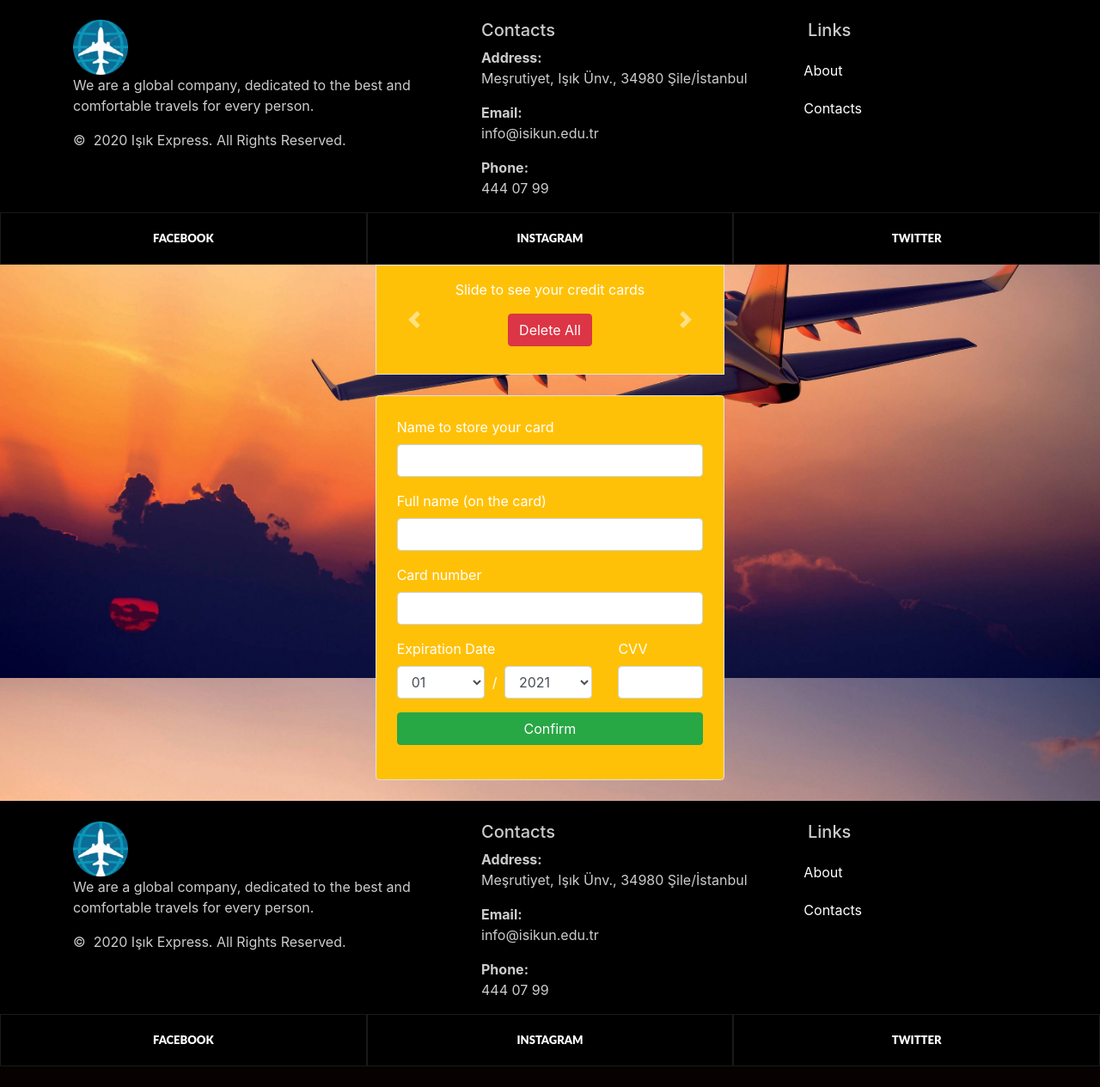
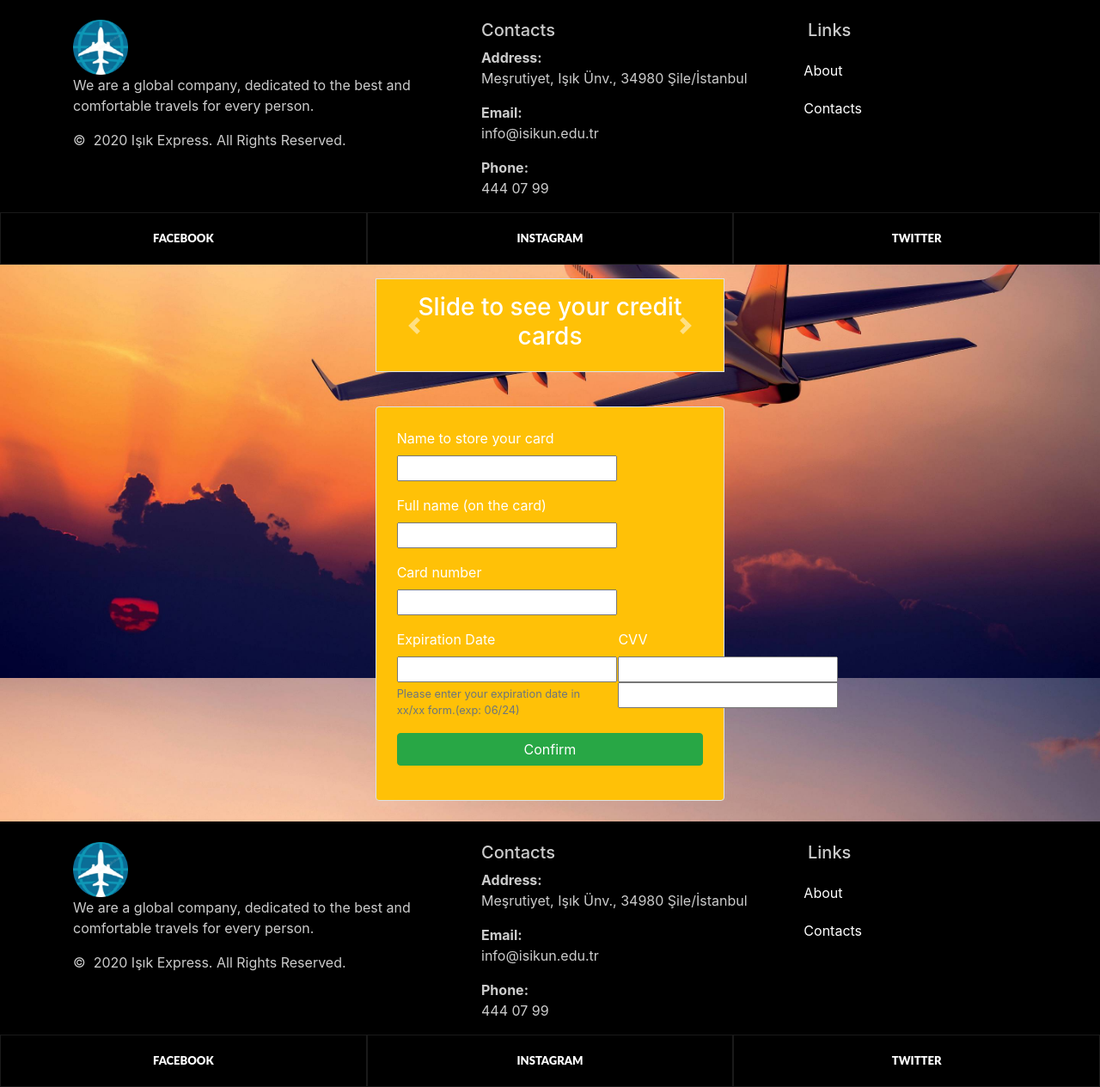
Before and after one commit to egesaray/Airline-Ticket-Selling-Site, a Django app: template airline/home/templates/home/creditcards.html in a window 1280 px wide. Shown: the part 811-2076 px from the top of the page at 86% size. Before the commit the page ends 2052 px from the top, so only its background shows below. Run offline with Django 3.2, Linux system fonts and the light colour scheme; the template is opened without the code that fills it: most values are stand-ins (such as "Sample title", 1, 10 or a date in 2020); form fields are guessed from the names that the template uses; some libraries are stand-ins or nearby versions.

Commit message:
credit card page

```diff
--- a/airline/home/forms.py
+++ b/airline/home/forms.py
@@ -1,5 +1,5 @@
 from django import forms
-from django.contrib.auth.models import User , admin
+from django.contrib.auth.models import User
 from django.contrib.auth.forms import UserCreationForm
 from home.models import *
 from django.forms import ModelForm
--- a/airline/home/templates/home/creditcards.html
+++ b/airline/home/templates/home/creditcards.html
@@ -25,16 +25,13 @@
 <div class="row">
     <div class="col-sm-4"></div>
     <div class="col-sm-4">
-        <div class="container border p-3 bg-warning text-white">
+        <div class="container border p-3 my-3 bg-warning text-white">
             <div id="carouselExampleControls" class="carousel slide">
                 <div class="carousel-inner">
 
                     <div class="carousel-item active">
                         <div style="text-align: center;">
-                            <p>Slide to see your credit cards</p>
-                            <form action="" method="POST">
-                                <input class="btn btn-danger" name="delete" type="submit" value="Delete All"/>
-                            </form>
+                            <h3>Slide to see your credit cards</h3>
                         </div>
                     </div>
                     {% for mycreditcards in mycreditcards %}
@@ -43,8 +40,7 @@
                             <p>{{ mycreditcards.cardName }}</p>
                             <form action="" method="POST">
                                 {% csrf_token %}
-                                <input class="btn btn-danger" name="delete" type="submit" value="Delete Card"/>
-                                <!--<a href="#" name="delete" class="btn btn-danger" role="button">Delete Card</a>-->
+                                <a href="{% url 'delete_creditcard' mycreditcards.id %}" name="delete" class="btn btn-danger" role="button">Delete Card</a>
                             </form>
                         </div>
                     </div>
@@ -64,28 +60,33 @@
     </div>
     <div class="col-sm-4"></div>
 </div>
+
+
+
+
 <div class="row">
     <div class="col-sm-4"></div>
     <div class="col-sm-4">
         <div class="card border  my-4 bg-warning text-white">
             <div class="card-body p-4">
-                <form role="form">
+                <form role="form" method="POST">
+                    {% csrf_token %}
                     <div class="form-group">
-                        <label for="CardName">Name to store your card</label>
+                        <label>Name to store your card</label>
                         <div class="input-group">
-                            <input type="text" class="form-control" name="username" id="CardName" required="">
+                            {{form.cardName}}
                         </div>
                     </div>
                     <div class="form-group">
-                        <label for="CardHolderName">Full name (on the card)</label>
+                        <label>Full name (on the card)</label>
                         <div class="input-group">
-                            <input type="text" class="form-control" name="username" id="CardHolderName" required="">
+                            {{form.cardHolderName}}
                         </div>
                     </div>
                     <div class="form-group">
-                        <label for="cardNumber">Card number</label>
+                        <label>Card number</label>
                         <div class="input-group">
-                            <input type="text" class="form-control" name="cardNumber" id="cardNumber">
+                            {{form.cardNumber}}
                         </div>
                     </div>
                     <div class="row">
@@ -93,7 +94,7 @@
                             <div class="form-group">
                                 <label><span class="hidden-xs">Expiration Date</span> </label>
                                 <div class="form-inline">
-                                    <select class="form-control" style="width:45%">
+                                    <!--<select class="form-control" style="width:45%">
                                         <option>01</option>
                                         <option>02</option>
                                         <option>03</option>
@@ -117,18 +118,21 @@
                                         <option>2026</option>
                                         <option>2027</option>
                                         <option>2028</option>
-                                    </select>
+                                    </select>-->
+                                    {{form.expiration}}
+                                    <small id="expirationhelp" class="form-text text-muted">Please enter your expiration date in xx/xx form.(exp: 06/24)</small>
                                 </div>
                             </div>
                         </div>
                         <div class="col-sm-4">
                             <div class="form-group">
                                 <label>CVV</label>
-                                <input class="form-control" required="" type="text" maxlength="3">
+                                {{form.cvv}}
+                                {{form.registereduser}}
                             </div>
                         </div>
                     </div>
-                    <button class="subscribe btn btn-success btn-block" type="button"> Confirm</button>
+                    <button class="subscribe btn btn-success btn-block" type="submit"> Confirm</button>
                 </form>
             </div>
         </div>
```
Also changed, not shown: airline/db.sqlite3.
